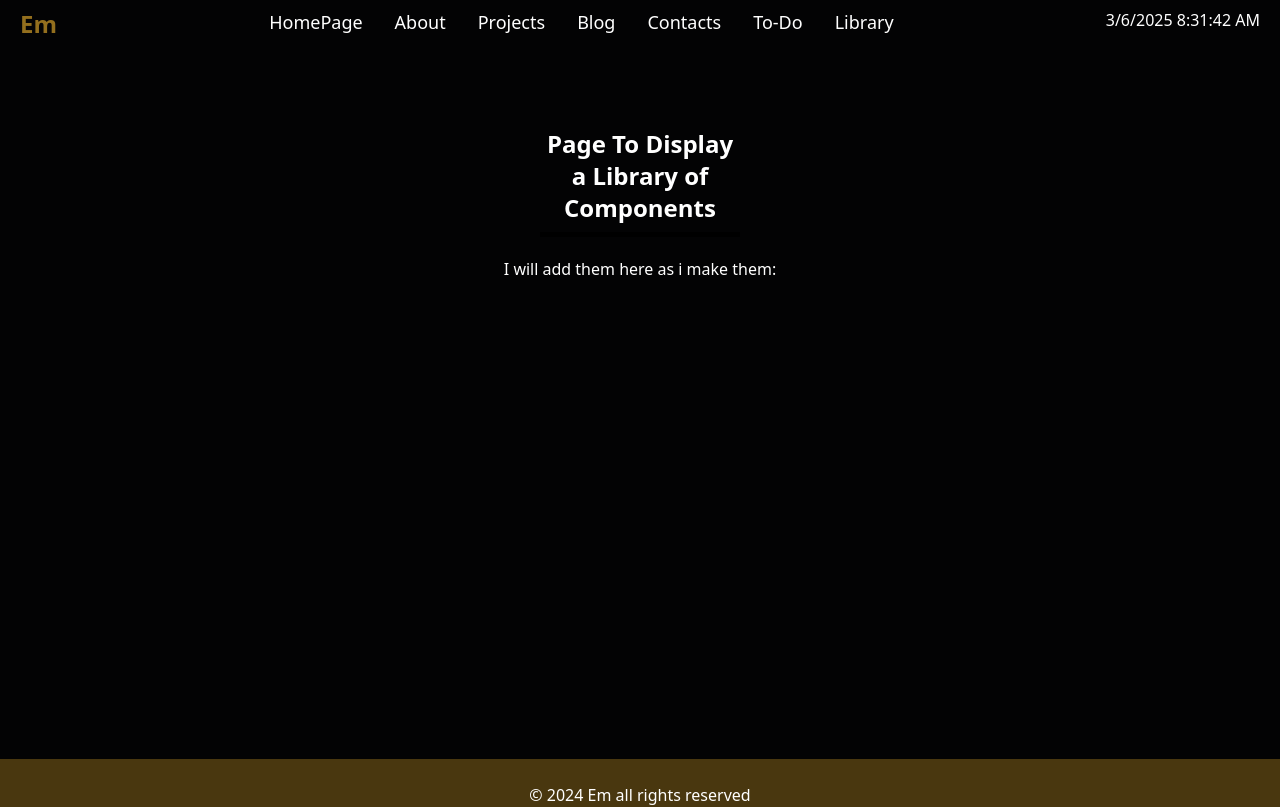
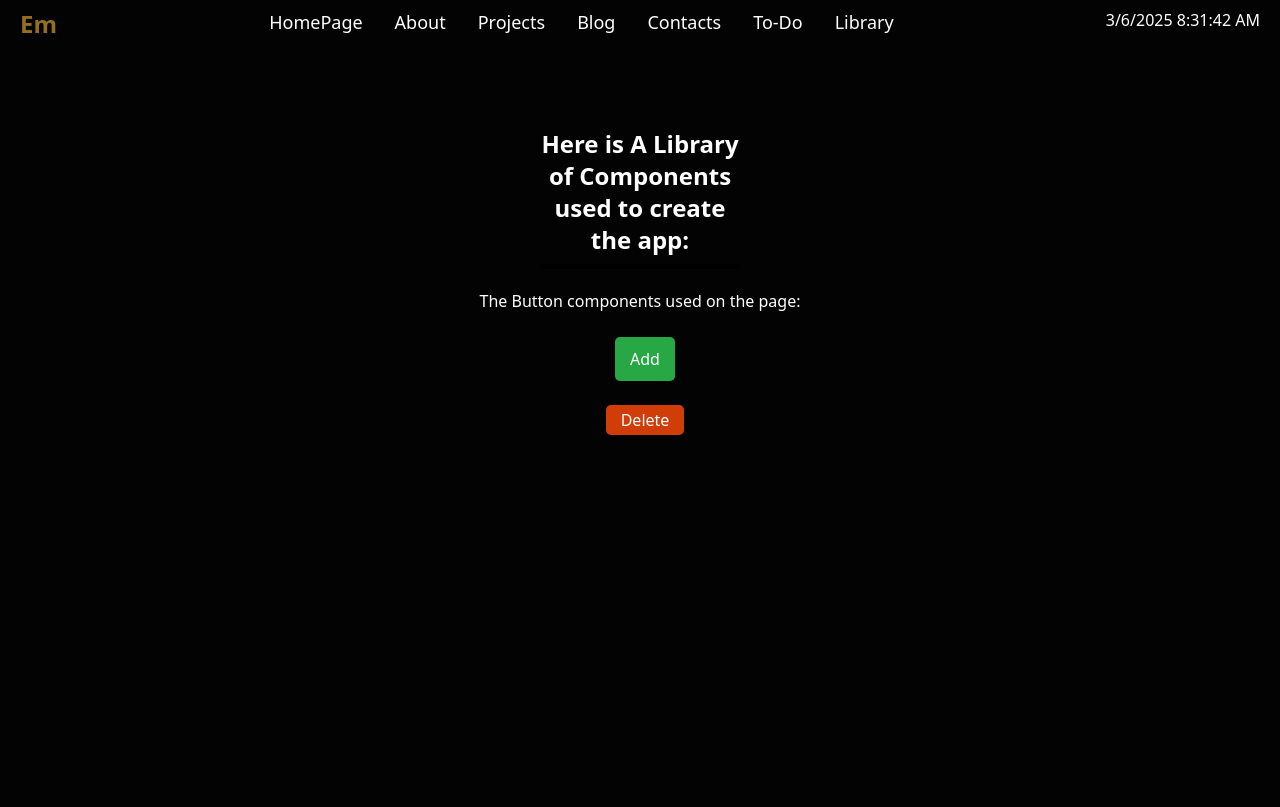
Before and after one commit to EmalinMatthews/my-practice-portfolio, a React (Create React App) app: page /LibraryPage in a window 1280 px wide. Shown: the top 807 px of the page. Built offline with nearby package versions, Linux system fonts and the light colour scheme.

Commit message:
Button components added to the library page

```diff
--- a/src/App.css
+++ b/src/App.css
@@ -84,13 +84,13 @@ h1 {
 }
 
 .input-container button:hover {
-  background-color: #218838;
+  background-color: #882175;
 }
 
 .task-list {
   list-style: none;
   padding: 0;
-  line-height: 5px;
+  line-height: 10px;
   max-height: 200px;
   overflow: auto;
 }
@@ -124,3 +124,36 @@ h1 {
 .task button:hover {
   background-color: #c82333;
 }
+
+.addButton button {
+  padding: 10px 15px;
+  font-size: 16px;
+  margin-left: 10px;
+  border: none;
+  border-radius: 5px;
+  background-color: #28a745;
+  color: white;
+  cursor: pointer;
+}
+
+.addButton button:hover {
+  background-color: #882175;
+}
+
+.deleteButton button {
+  padding: 10px 15px;
+  font-size: 16px;
+  margin-left: 10px;
+  border: none;
+  border-radius: 5px;
+  background-color: #d03d08;
+  color: white;
+  cursor: pointer;
+  line-height: 10px;
+  overflow: auto;
+  list-style: none;
+  max-height: 200px;
+}
+.deleteButton button:hover {
+  background-color: #0711d2;
+}
--- /dev/null
+++ b/src/components/Button.jsx
@@ -0,0 +1,18 @@
+import React from "react";
+
+function Button() {
+  const taskRef = React.useRef(null);
+
+  return (
+    <div className={`addButton`} ref={taskRef}>
+      <button>Add</button>
+      <div />
+      <br />
+      <div className={`deleteButton`}>
+        <button>Delete</button>
+      </div>
+    </div>
+  );
+}
+
+export default Button;
--- a/src/components/Library.jsx
+++ b/src/components/Library.jsx
@@ -1,11 +1,16 @@
+import React from "react";
+import Button from "./Button";
+
 const Library = () => {
   return (
     <section className="bg-primary px-5 py-32" id="contact">
       <div className="text-center md:w-[60%] mx-auto text-white">
         <h2 className="text-2xl font-bold mb-5 border-b-[5px] w-[200px] mx-auto border-black pb-2">
-          Page To Display a Library of Components
+          Here is A Library of Components used to create the app:
         </h2>
-        <p>I will add them here as i make them:</p>
+        <p>The Button components used on the page:</p>
+        <br />
+        <Button />
         <div className="h-[350px]"></div>
       </div>
     </section>
--- a/src/components/ToDo.jsx
+++ b/src/components/ToDo.jsx
@@ -60,7 +60,7 @@ function ToDo() {
           <button onClick={addTask}>Add</button>
         </div>
 
-        <ul className="task-list">
+        <ul className="deleteButton">
           {tasks.map((task, index) => (
             <li
               key={index}
```
